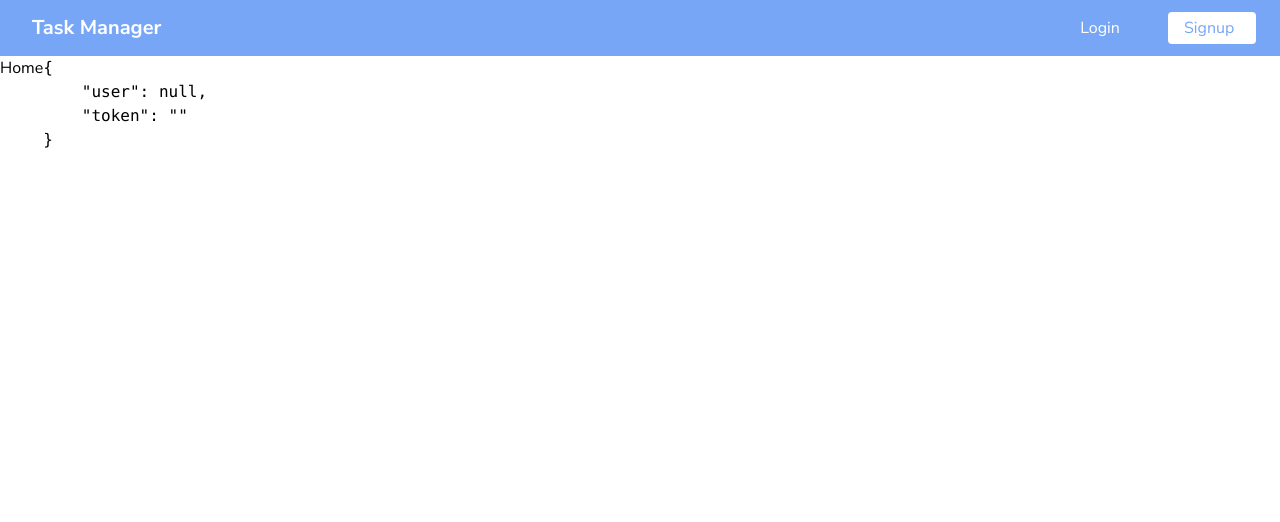
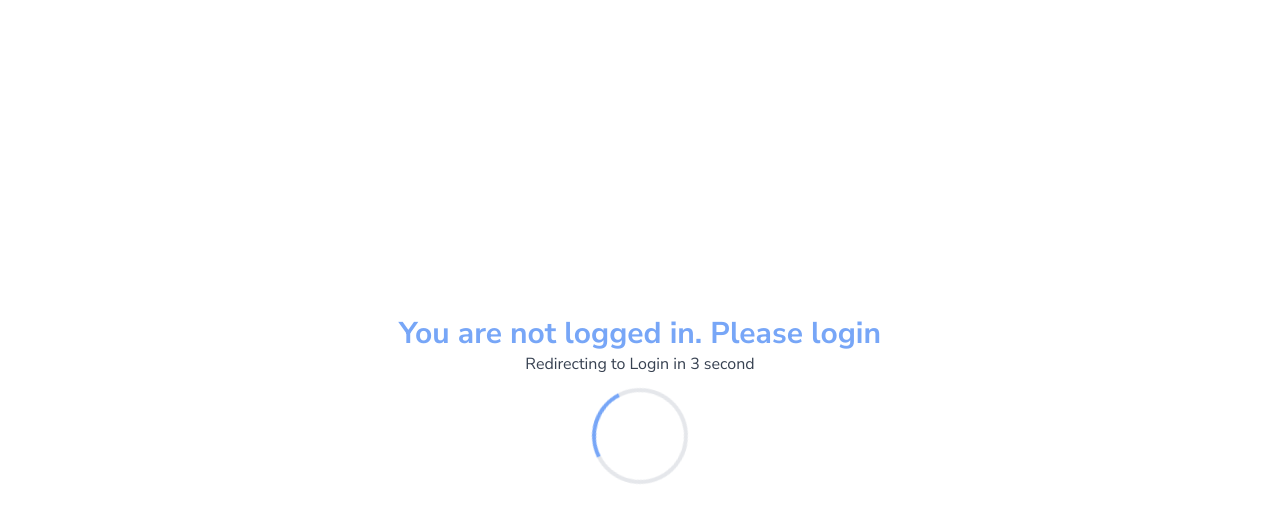
Before and after one commit to ashishkr2149/task-manager, a React (Create React App) app in the folder client/: page /login in a window 1280 px wide. Both pictures are taken after a click on the element "Task Manager". Shown: the top 522 px of the page. Built offline with nearby package versions, Linux system fonts and the light colour scheme.

Commit message:
Added Private Routing functionality and a spinner

```diff
--- a/client/src/App.js
+++ b/client/src/App.js
@@ -4,11 +4,14 @@ import { Login } from "./pages/Login";
 import { Signup } from "./pages/SignUp";
 import Home from "./pages/Home";
 import PageNotFound from "./pages/PageNotFound";
+import PrivateRoute from "./components/Routes/Private";
 
 const App = () => {
   return (
     <Routes>
-      <Route path="/" element={<Home />} />
+      <Route path="/" element={<PrivateRoute />} >
+        <Route path="" element={<Home />} />
+      </Route>
       <Route path="/login" element={<Login />} />
       <Route path="/signup" element={<Signup />} />
       <Route path="*" element={<PageNotFound />} />
--- a/client/src/TaskContext.js
+++ b/client/src/TaskContext.js
@@ -1,6 +1,7 @@
 // TaskProvider.js
 import React, { createContext, useContext, useEffect, useState } from "react";
 import Toast from "./components/Toaster.js";
+import axios from 'axios'
 
 const TaskContext = createContext();
 
@@ -21,6 +22,9 @@ export const TaskProvider = ({ children }) => {
   const removeToast = (id) => {
     setToasts((prevToasts) => prevToasts.filter((toast) => toast.id !== id));
   };
+
+//Default axios header
+axios.defaults.headers.common['Authorization'] = auth?.token;
 
   useEffect(() => {
     const data = localStorage.getItem("auth");
--- /dev/null
+++ b/client/src/components/Routes/Private.js
@@ -0,0 +1,25 @@
+import { useState, useEffect } from "react";
+import { TaskState } from "../../TaskContext.js";
+import { Outlet } from "react-router-dom";
+import axios from "axios";
+import Spinner from "../Spinner.js";
+
+export default function PrivateRoute() {
+  const [ok, setOk] = useState(false);
+  const { auth, setAuth } = TaskState();
+
+  useEffect(() => {
+    const authCheck = async () => {
+      const baseUrl = `${process.env.REACT_APP_API_URL}${process.env.REACT_APP_AUTHENTICATION_PREFIX}`;
+      const response = await axios.get(`${baseUrl}/user-auth`);
+      if (response.data.ok) {
+        setOk(true);
+      } else {
+        setOk(false);
+      }
+    };
+    if (auth?.token) authCheck();
+  }, [auth?.token]);
+
+  return ok ? <Outlet /> : <Spinner />;
+}
--- /dev/null
+++ b/client/src/components/Spinner.js
@@ -0,0 +1,35 @@
+import React, { useState, useEffect } from "react";
+import { useNavigate } from "react-router-dom";
+
+const Spinner = ({ size = "64px", color = "text-[#77A6F7]" }) => {
+  const [count, setCount] = useState(5);
+  const navigate = useNavigate();
+
+  useEffect(() => {
+    const interval = setInterval(() => {
+      setCount((prevValue) => --prevValue);
+    }, 1000);
+    count === 0 && navigate("/login");
+    return () => clearInterval(interval);
+  }, [count, navigate]);
+  return (
+    <div
+      className={`flex flex-col gap-[12px] w-full h-screen justify-center items-center`}
+    >
+      <div className="">
+        <p className="text-[#77A6F7] text-3xl font-bold text-center">
+          You are not logged in. Please login
+        </p>
+        <p className="text-center text-base text-gray-700 ">
+          Redirecting to Login in {count} second
+        </p>
+      </div>
+      <div
+        className={`w-[96px] h-[96px] border-4 border-t-4 border-gray-200 rounded-full animate-spin ${color}`}
+        style={{ borderTopColor: "currentColor" }}
+      ></div>
+    </div>
+  );
+};
+
+export default Spinner;
--- a/client/src/pages/Login.js
+++ b/client/src/pages/Login.js
@@ -20,8 +20,6 @@ export const Login = () => {
   const submitHandler = async (data) => {
     try {
       const loginUrl = `${process.env.REACT_APP_API_URL}${process.env.REACT_APP_AUTHENTICATION_PREFIX}`;
-      console.log(data);
-      console.log(loginUrl);
       const response = await axios.post(`${loginUrl}/login`, {
         email: data.email,
         password: data.password,
--- a/client/src/pages/PageNotFound.js
+++ b/client/src/pages/PageNotFound.js
@@ -1,11 +1,29 @@
 import React from "react";
 import Layout from "../components/Layout/Layout";
+import Button from "../components/Button";
+import { useNavigate } from "react-router-dom";
 
 const PageNotFound = () => {
+  const navigate = useNavigate();
+  const handleRedirect = () => {
+    navigate("/");
+  };
   return (
     <Layout>
       <div className="w-full flex-1 flex items-center justify-center">
-        Page Not Found
+        <div className="flex flex-col gap-y-3">
+          <div className="">
+            <p className="text-[#77A6F7] text-3xl font-bold text-center">
+              Page Not Found
+            </p>
+          </div>
+          <Button
+            type="button"
+            label="Go To Home"
+            className="w-full h-10 bg-[#77A6F7] text-[#FFFFFF] hover:bg-[#FFFFFF] hover:text-[#77A6F7] hover:border hover:border-[#77A6F7] rounded-full"
+            onClick={handleRedirect}
+          />
+        </div>
       </div>
     </Layout>
   );
```
Also changed, not shown: 1 other file (tests, documents, lock files or other folders).
